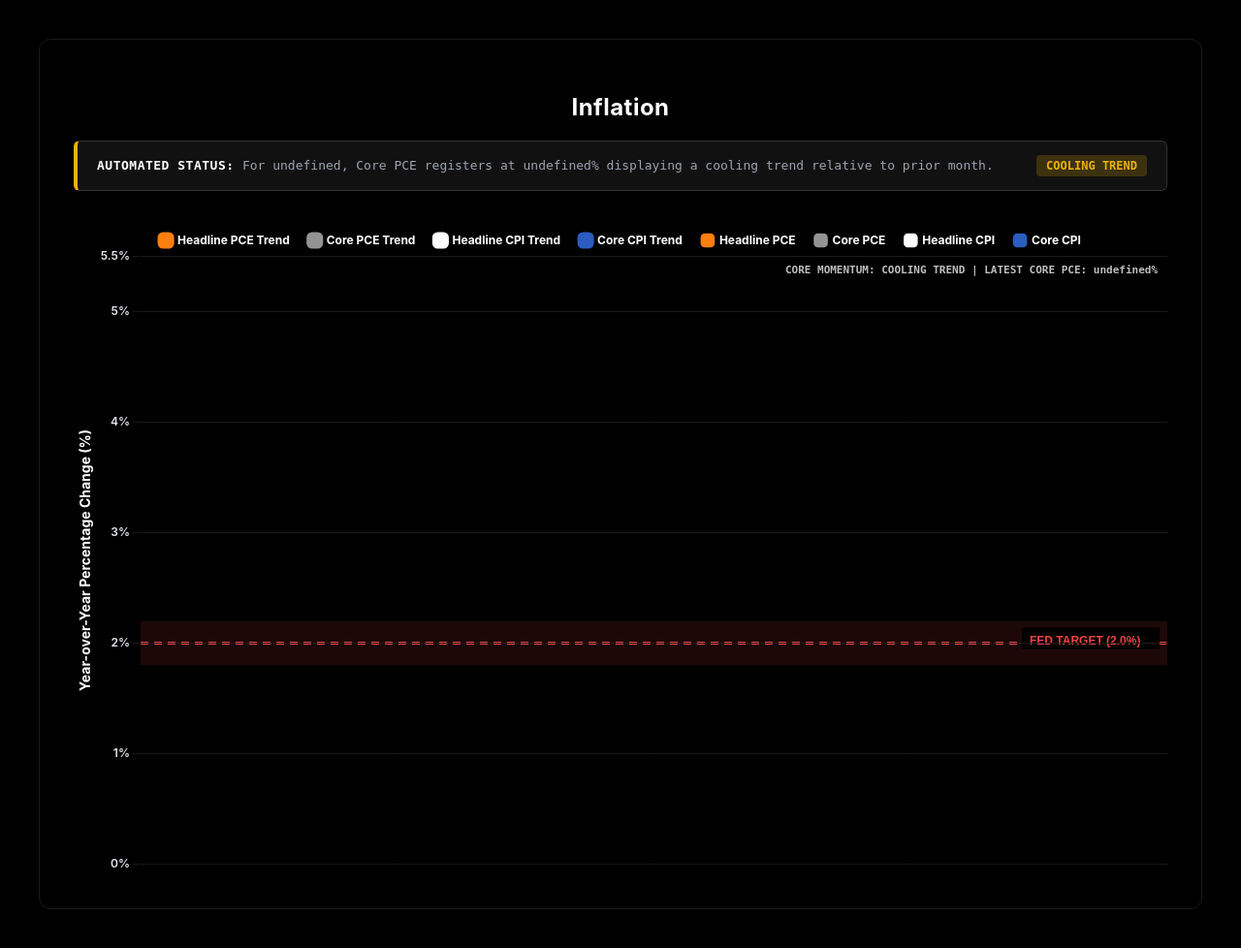
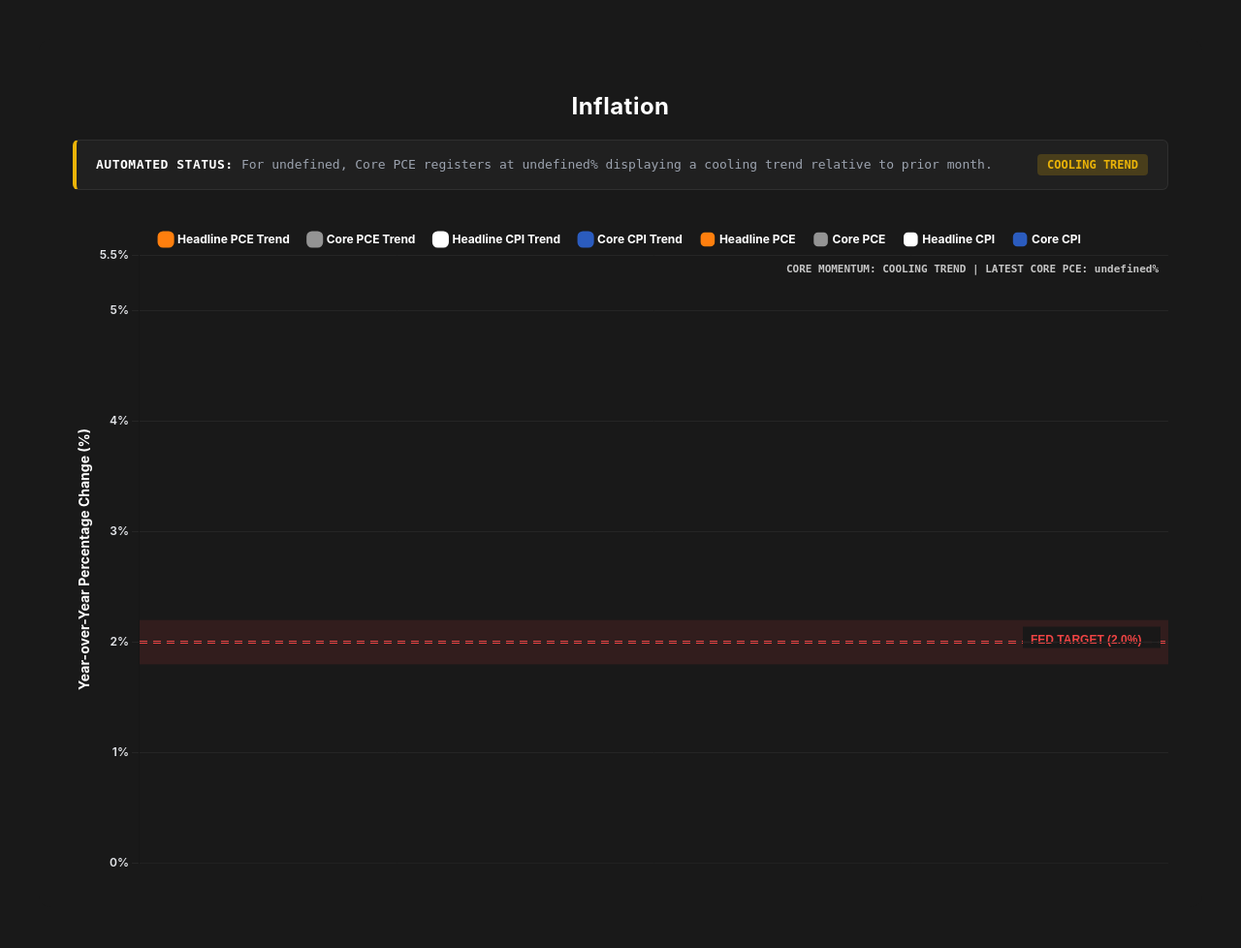
Before and after one commit to Mirzokhid522/inflation, a Flask app: page / in a window 1280 px wide. Shown: the whole page at 97% size. After the commit the page ends 894 px from the top, so only its background shows below. Run offline with Flask 3, Linux system fonts and the light colour scheme; data that the repository does not hold is empty.

Commit message:
Match chart and container background with Notion dark theme and clean up tooltip tags

```diff
--- a/templates/index.html
+++ b/templates/index.html
@@ -9,7 +9,7 @@
     <style>
         body {
             font-family: -apple-system, BlinkMacSystemFont, "Segoe UI", Roboto, Helvetica, Arial, sans-serif;
-            background-color: #000000;
+            background-color: #191919;
             color: #f3f4f6;
             margin: 0;
             padding: 40px;
@@ -18,11 +18,11 @@
         .container {
             max-width: 1450px;
             margin: auto;
-            background: #000000;
+            background: #191919;
             padding: 35px;
-            border: 1px solid #1a1a1a;
+            border: none;
             border-radius: 12px;
-            box-shadow: 0 25px 50px -12px rgba(0, 0, 0, 0.9);
+            box-shadow: none;
         }
 
         h2 {
@@ -36,8 +36,8 @@
 
         /* Terminal Automated Insight Banner */
         .insight-banner {
-            background-color: #111111;
-            border: 1px solid #333333;
+            background-color: #202020;
+            border: 1px solid #2f2f2f;
             border-left: 4px solid #ef4444;
             padding: 14px 20px;
             border-radius: 6px;
@@ -77,7 +77,7 @@
                 <span class="insight-title">AUTOMATED STATUS: </span>
                 <span id="statusText" class="insight-text">Analyzing latest core macroeconomic feed...</span>
             </div>
-            <div id="statusBadge" style="font-size: 12px; font-weight: bold; padding: 4px 10px; border-radius: 4px; background: #222; color: #fff;">PROCESSING</div>
+            <div id="statusBadge" style="font-size: 12px; font-weight: bold; padding: 4px 10px; border-radius: 4px; background: #2f2f2f; color: #fff;">PROCESSING</div>
         </div>
 
         <div class="chart-container">
@@ -168,7 +168,7 @@
                 ctx.lineTo(right, yCoord);
                 ctx.stroke();
 
-                ctx.fillStyle = 'rgba(0, 0, 0, 0.95)';
+                ctx.fillStyle = 'rgba(25, 25, 25, 0.95)';
                 ctx.fillRect(right - 150, yCoord - 16, 142, 22);
 
                 ctx.fillStyle = '#ef4444';
@@ -283,7 +283,7 @@
                         beginAtZero: true,
                         max: 5.5,
                         grid: {
-                            color: '#1a1a1a',
+                            color: '#252525',
                             lineWidth: 1
                         },
                         ticks: {
@@ -312,24 +312,18 @@
                     },
                     // --- 3. THRESHOLD-BASED TOOLTIPS ---
                     tooltip: {
-                        backgroundColor: '#111111',
+                        backgroundColor: '#202020',
                         titleColor: '#ffffff',
                         bodyColor: '#ffffff',
                         bodyFont: { size: 13, weight: 'bold' },
-                        borderColor: '#333333',
+                        borderColor: '#2f2f2f',
                         borderWidth: 1,
                         padding: 12,
                         cornerRadius: 6,
                         callbacks: {
                             label: function(context) {
                                 const val = context.raw;
-                                let tag = ' [Within Target Band]';
-                                if (val > 2.2) {
-                                    tag = ' [Above Target]';
-                                } else if (val < 1.8) {
-                                    tag = ' [Below Target]';
-                                }
-                                return ` ${context.dataset.label}: ${val}%${tag}`;
+                                return ` ${context.dataset.label}: ${val}%`;
                             }
                         }
                     }
```
